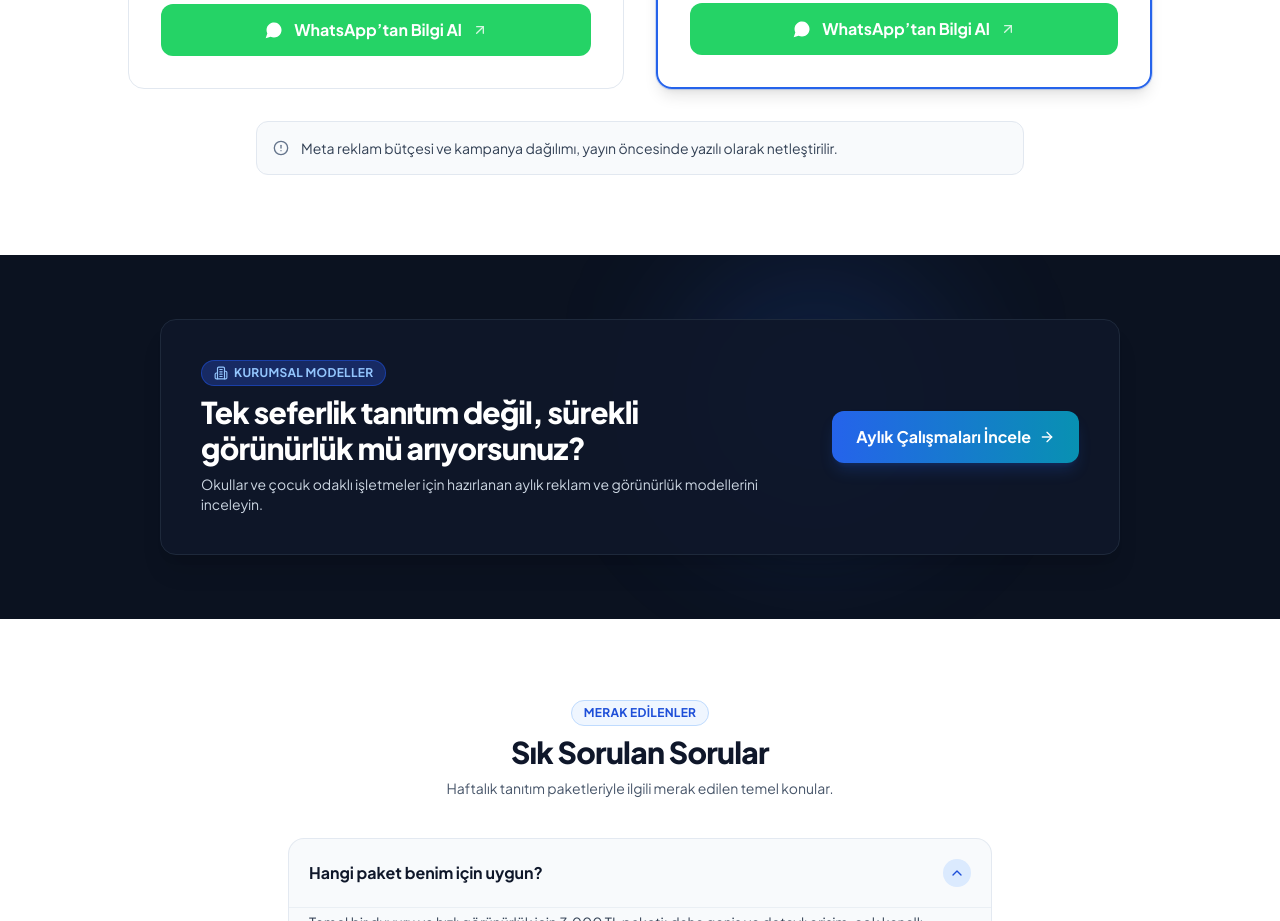
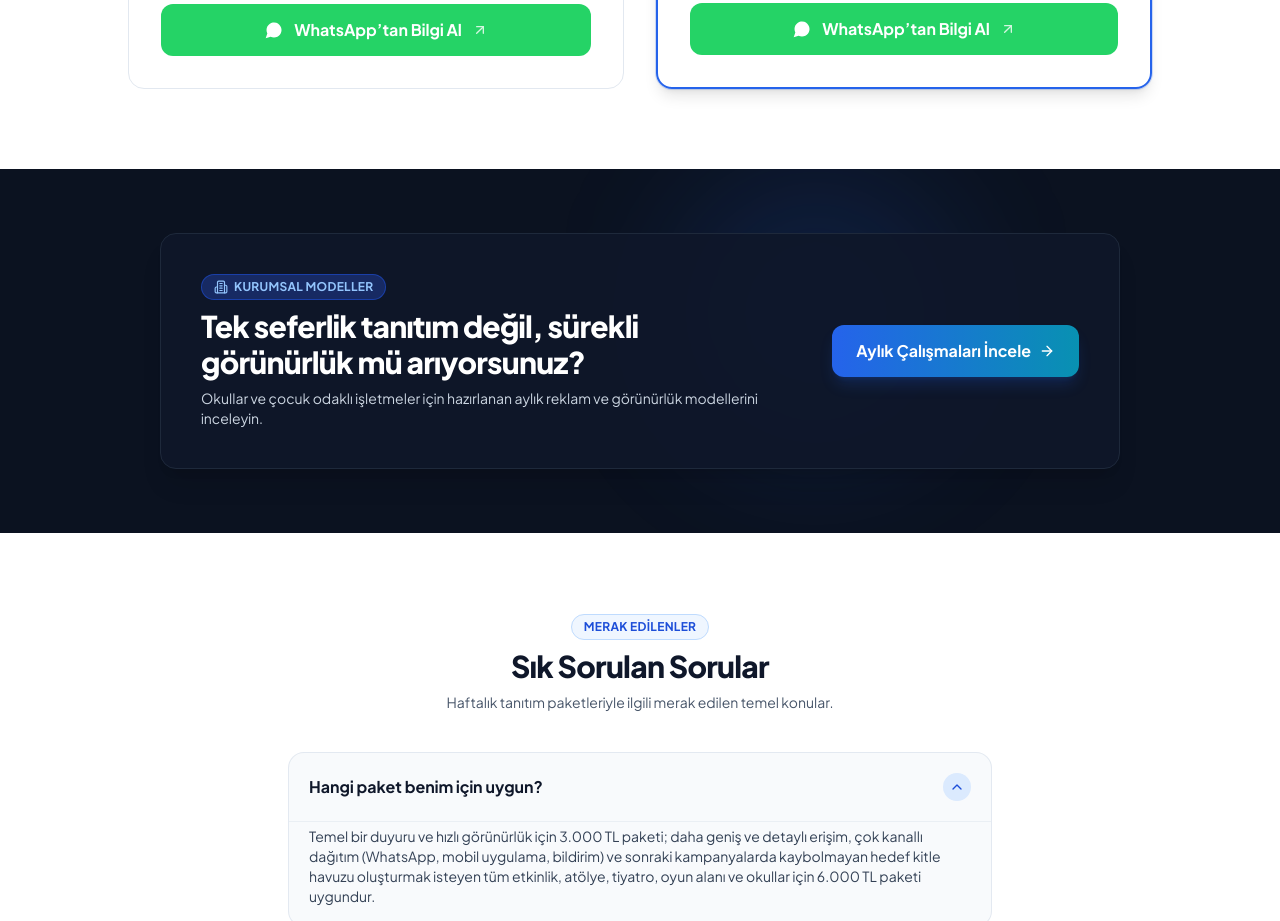
Before and after one commit to ozatabull2-cmd/ankara_cocuk_landingpage_v3, a React (Vite) app: page / in a window 1280 px wide. Shown: the part 1720-2641 px from the top of the page. Built offline with nearby package versions, Linux system fonts and the light colour scheme.

Commit message:
refactor: remove ad budget written notification disclaimer

```diff
--- a/src/components/home/HomeWeeklyPackages.tsx
+++ b/src/components/home/HomeWeeklyPackages.tsx
@@ -1,6 +1,6 @@
 import React from 'react';
-import { SITE_CONFIG, WEEKLY_PACKAGES, trackEvent, getWhatsAppUrl } from '../../data/config';
-import { Check, ArrowUpRight, Sparkles, AlertCircle, Info, MessageCircle } from 'lucide-react';
+import { WEEKLY_PACKAGES, trackEvent, getWhatsAppUrl } from '../../data/config';
+import { Check, ArrowUpRight, Sparkles, Info, MessageCircle } from 'lucide-react';
 
 export const HomeWeeklyPackages: React.FC = () => {
   return (
@@ -138,14 +138,6 @@ export const HomeWeeklyPackages: React.FC = () => {
           })}
         </div>
 
-        {/* Ad Budget Explanation Box */}
-        <div className="mt-8 max-w-3xl mx-auto bg-slate-50 border border-slate-200 rounded-xl p-4 flex items-start gap-3 text-slate-700">
-          <AlertCircle className="w-4 h-4 text-slate-500 flex-shrink-0 mt-0.5" />
-          <p className="text-xs sm:text-sm leading-relaxed">
-            {SITE_CONFIG.adBudgetNoticeWeekly}
-          </p>
-        </div>
-
       </div>
     </section>
   );
--- a/src/data/config.ts
+++ b/src/data/config.ts
@@ -134,7 +134,7 @@ export const WEEKLY_FAQS = [
   {
     id: "w-faq-2",
     question: "Reklam bütçesi paket ücretine dahil mi?",
-    answer: "Evet, her iki haftalık pakette de belirlenen Meta reklam desteği paket kapsamındadır. Reklam bütçesi dağılımı yayın öncesinde yazılı olarak netleştirilir.",
+    answer: "Evet, her iki haftalık pakette de belirlenen Meta reklam desteği paket kapsamındadır.",
   },
   {
     id: "w-faq-3",
```
